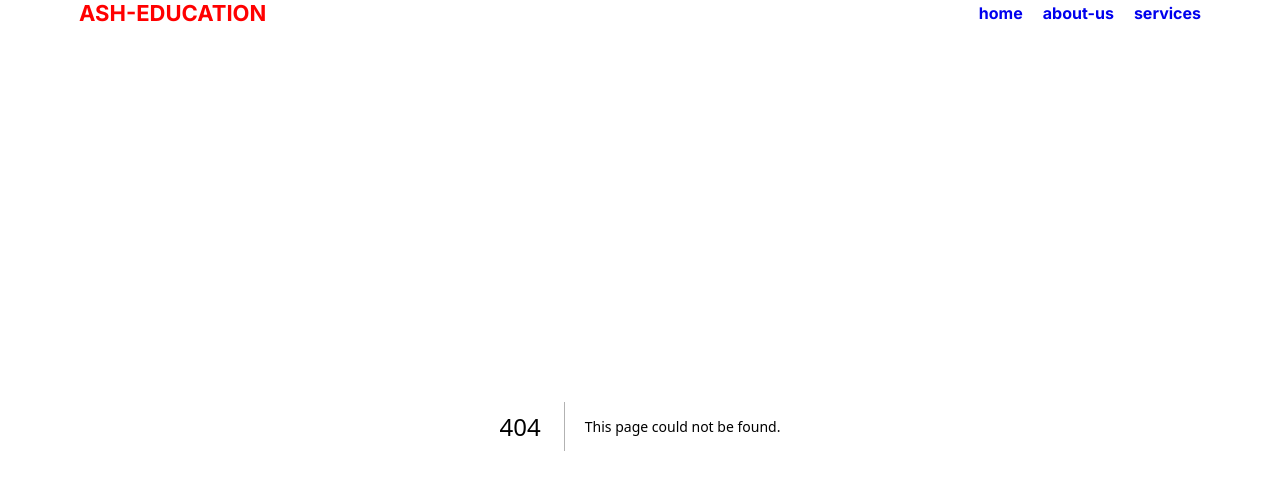
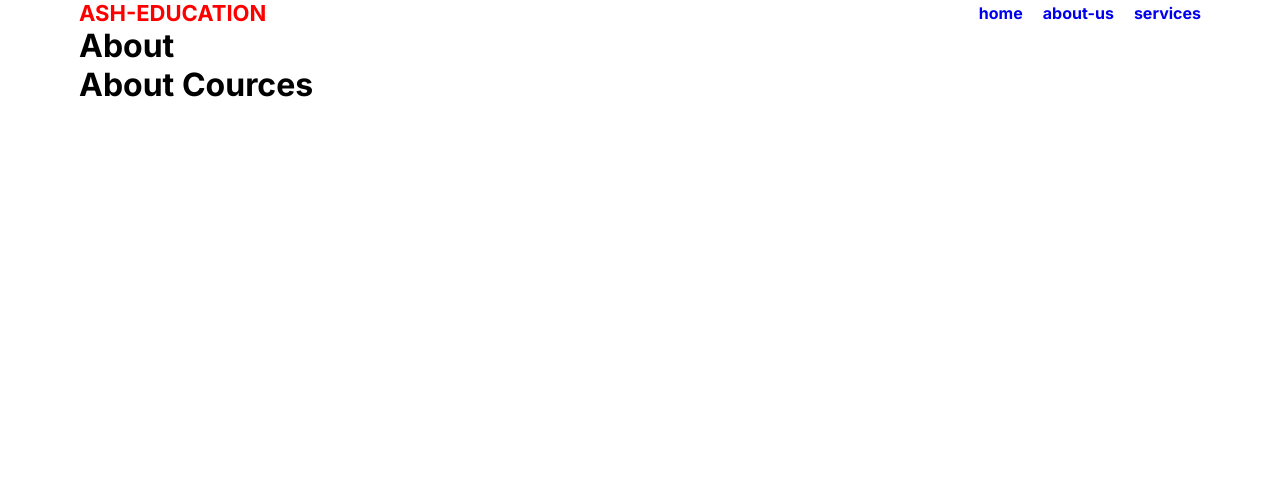
Before and after one commit to ASH-COMPONENTS/ASH-Components, a Next.js app: page /about/aboutCources in a window 1280 px wide. Before the commit this address had no page. Shown: the top 490 px of the page. Built offline with nearby package versions, Linux system fonts and the light colour scheme.

Commit message:
handel about page

```diff
--- /dev/null
+++ b/src/app/about/aboutCources/page.jsx
@@ -0,0 +1,14 @@
+
+export const metadata = {
+    title: "about cources",
+  }
+
+const page = () => {
+  return (
+    <div>
+        <h1>About Cources</h1>
+    </div>
+  )
+}
+
+export default page
--- /dev/null
+++ b/src/app/about/layout.jsx
@@ -0,0 +1,15 @@
+export const metadata = {
+    title: "about",
+
+}
+
+const layout = ({children}) => {
+  return (
+    <div>
+        <h1>About</h1>
+        {children}
+    </div>
+  )
+}
+
+export default layout
--- a/src/app/about/page.jsx
+++ b/src/app/about/page.jsx
@@ -1,3 +1,7 @@
+export const metadata = {
+  description: "this page make to show all hellpes site and show all futures"
+}
+
 const aboutus = () => {
   return (
     <h1>hello world on about</h1>
```
